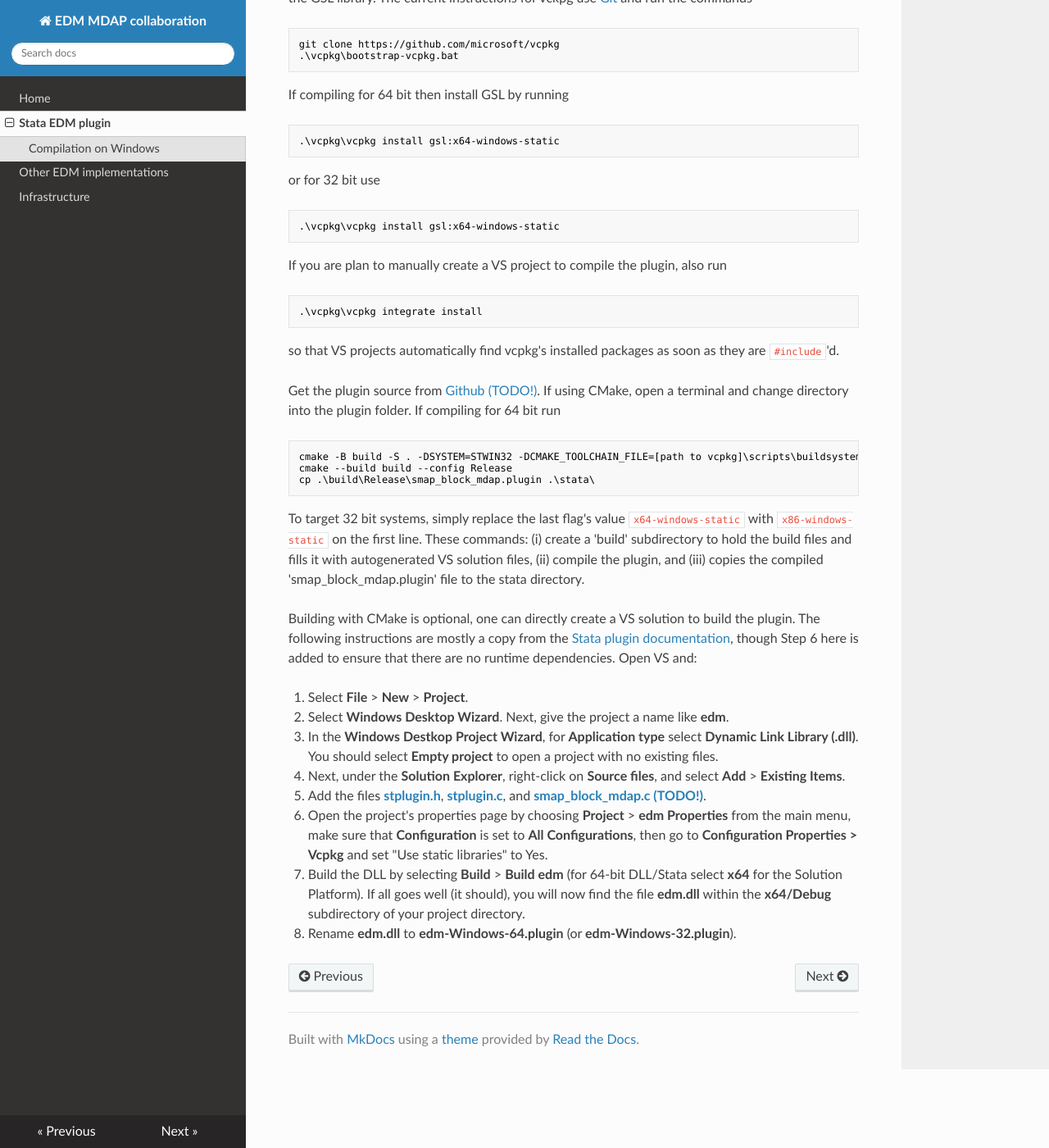
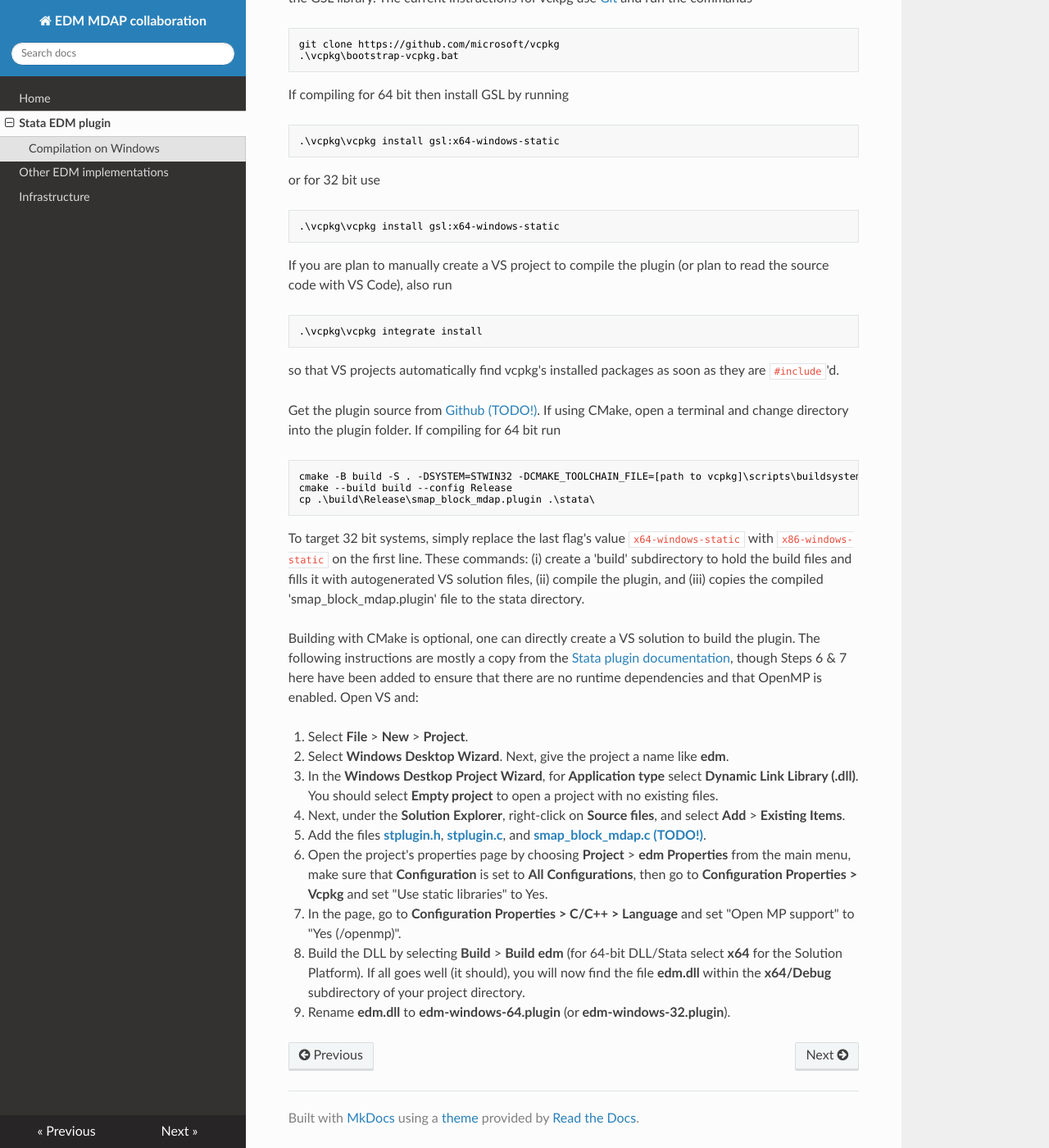
Before and after one commit to EDM-Developers/edm-stata, an MkDocs documentation site: the page built from docs/plugin.md, in a window 1280 px wide and 1400 px high, scrolled down 470 px. Shown: the whole window at 82% size. Built offline with MkDocs 1.6.1, drawn with Linux system fonts in a browser that asks for light colours; nearby versions of some CDN libraries.

Commit message:
Updating compilation instructions for OpenMP, moving the #define again as it needs to come first

````diff
--- a/docs/plugin.md
+++ b/docs/plugin.md
@@ -29,7 +29,7 @@ or for 32 bit use
 .\vcpkg\vcpkg install gsl:x64-windows-static
 ```
 
-If you are plan to manually create a VS project to compile the plugin, also run
+If you are plan to manually create a VS project to compile the plugin (or plan to read the source code with VS Code), also run
 
 ```powershell
 .\vcpkg\vcpkg integrate install
@@ -47,7 +47,7 @@ cp .\build\Release\smap_block_mdap.plugin .\stata\
 
 To target 32 bit systems, simply replace the last flag's value `x64-windows-static` with `x86-windows-static` on the first line. These commands: (i) create a 'build' subdirectory to hold the build files and fills it with autogenerated VS solution files, (ii) compile the plugin, and (iii) copies the compiled 'smap_block_mdap.plugin' file to the stata directory.
 
-Building with CMake is optional, one can directly create a VS solution to build the plugin. The following instructions are mostly a copy from the [Stata plugin documentation](https://www.stata.com/plugins/#sect5a), though Step 6 here is added to ensure that there are no runtime dependencies. Open VS and:
+Building with CMake is optional, one can directly create a VS solution to build the plugin. The following instructions are mostly a copy from the [Stata plugin documentation](https://www.stata.com/plugins/#sect5a), though Steps 6 & 7 here have been added to ensure that there are no runtime dependencies and that OpenMP is enabled. Open VS and:
 
 1. Select **File** > **New** > **Project**.
 2. Select **Windows Desktop Wizard**. Next, give the project a name like **edm**.
@@ -55,5 +55,6 @@ Building with CMake is optional, one can directly create a VS solution to build
 4. Next, under the **Solution Explorer**, right-click on **Source files**, and select **Add** > **Existing Items**.
 5. Add the files **[stplugin.h](https://www.stata.com/plugins/stplugin.h)**, **[stplugin.c](https://www.stata.com/plugins/stplugin.c)**, and **[smap_block_mdap.c (TODO!)](https://github.com/...)**.
 6. Open the project's properties page by choosing **Project** > **edm Properties** from the main menu, make sure that **Configuration** is set to **All Configurations**, then go to **Configuration Properties > Vcpkg** and set "Use static libraries" to Yes.
-7. Build the DLL by selecting **Build** > **Build edm** (for 64-bit DLL/Stata select **x64** for the Solution Platform). If all goes well (it should), you will now find the file **edm.dll** within the **x64/Debug** subdirectory of your project directory.
-8. Rename **edm.dll** to **edm-Windows-64.plugin** (or **edm-Windows-32.plugin**).
+7. In the page,  go to **Configuration Properties > C/C++ > Language** and set "Open MP support" to "Yes (/openmp)".
+8. Build the DLL by selecting **Build** > **Build edm** (for 64-bit DLL/Stata select **x64** for the Solution Platform). If all goes well (it should), you will now find the file **edm.dll** within the **x64/Debug** subdirectory of your project directory.
+9. Rename **edm.dll** to **edm-windows-64.plugin** (or **edm-windows-32.plugin**).
````
Also changed, not shown: 1 other file.
